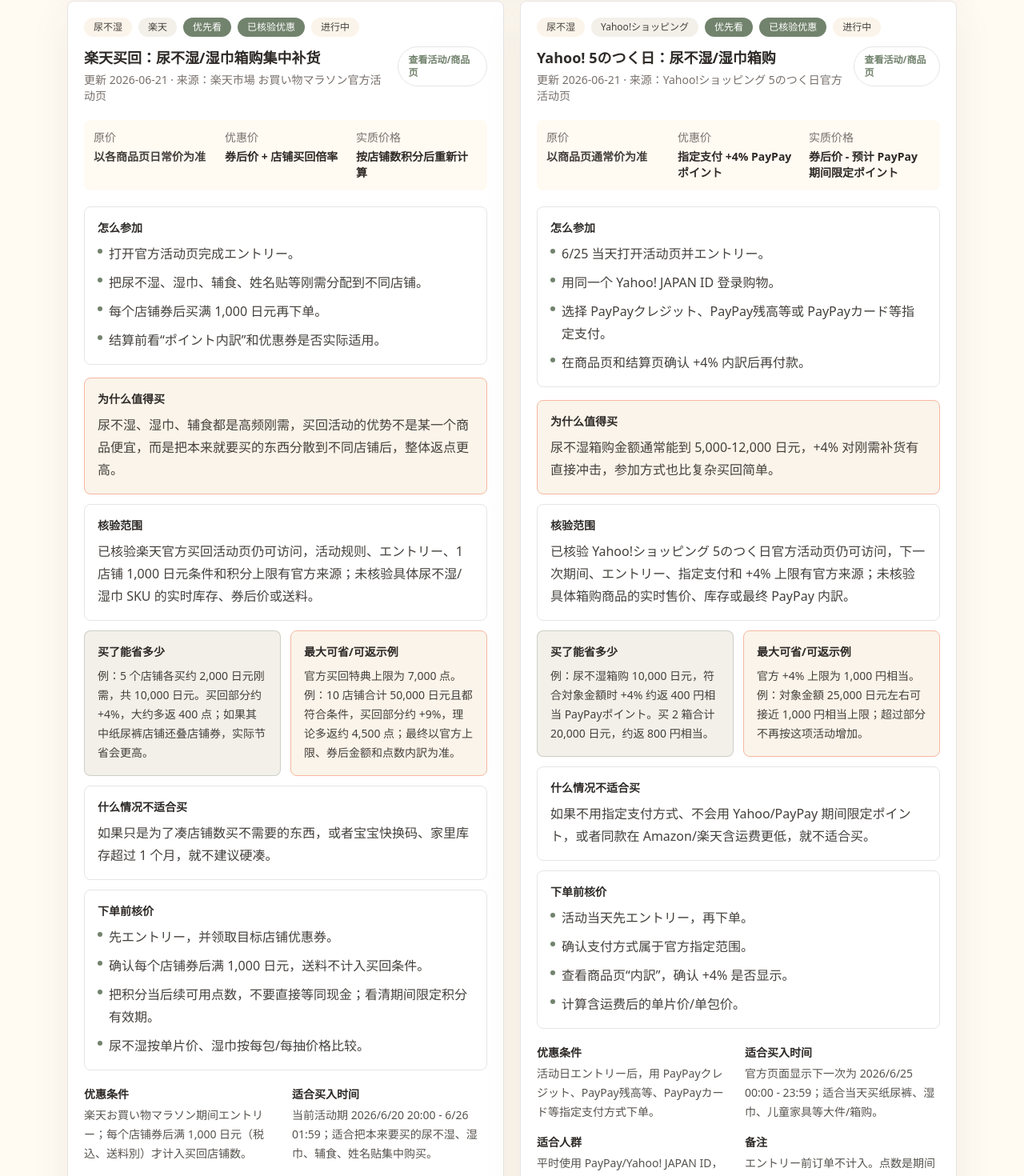
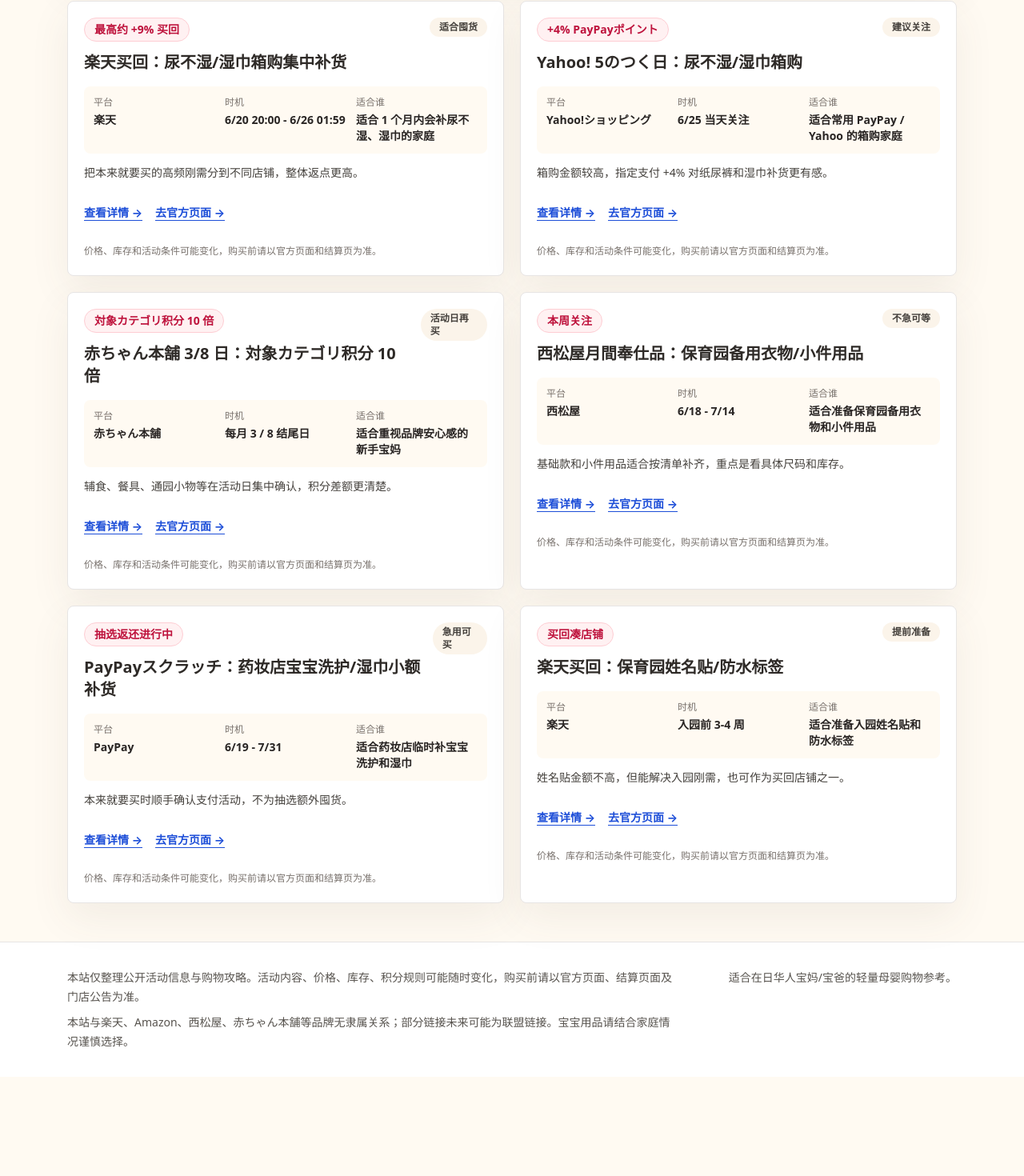
Before and after one commit to fengchuanli/mama-save-jp, a Next.js app: page /deals in a window 1280 px wide. Shown: the part 510-1980 px from the top of the page at 80% size. After the commit the page ends 1856 px from the top, so only its background shows below. Built offline with nearby package versions, Linux system fonts and the light colour scheme.

Commit message:
轻量化首页值得买展示

```diff
--- a/components/DealCard.tsx
+++ b/components/DealCard.tsx
@@ -1,38 +1,21 @@
+import Link from "next/link";
 import type { Deal } from "@/lib/types";
 
-const priorityLabel = {
-  high: "优先看",
-  medium: "可关注",
-  low: "按需买"
-};
+const ctaClass =
+  "inline-flex min-h-[44px] items-center text-sm font-bold text-blue-700 underline underline-offset-4 transition hover:text-blue-900";
 
-const dataStatusLabel = {
-  sample: "示例数据",
-  verified: "已核验优惠"
-};
-
-const dataStatusClass = {
-  sample: "bg-stone-100 text-stone-600",
-  verified: "bg-tea text-white"
-};
-
-const availabilityStatusLabel = {
-  unknown: "待确认",
-  active: "进行中",
-  expired: "已过期",
-  unavailable: "已下架"
-};
-
-const availabilityStatusClass = {
-  unknown: "bg-stone-100 text-stone-600",
-  active: "bg-linen text-stone-700",
-  expired: "bg-amber-100 text-amber-800",
-  unavailable: "bg-rose-100 text-rose-800"
-};
+function MiniMeta({ label, value }: { label: string; value: string }) {
+  return (
+    <div>
+      <p className="text-xs text-stone-500">{label}</p>
+      <p className="mt-1 text-sm font-semibold leading-5 text-stone-800">{value}</p>
+    </div>
+  );
+}
 
 function BulletList({ items }: { items: string[] }) {
   return (
-    <ul className="mt-2 space-y-2 text-sm leading-6 text-stone-700 sm:text-base sm:leading-7">
+    <ul className="mt-2 space-y-2 text-sm leading-6 text-stone-700">
       {items.map((item) => (
         <li key={item} className="flex gap-2">
           <span className="mt-2 h-1.5 w-1.5 shrink-0 rounded-full bg-tea" />
@@ -43,161 +26,104 @@
   );
 }
 
+export function DealSummaryCard({ deal }: { deal: Deal }) {
+  return (
+    <article className="rounded-lg border border-stone-200 bg-white p-4 shadow-soft sm:p-5">
+      <p className="inline-flex rounded-full border border-rose-200 bg-rose-50 px-3 py-1 text-sm font-bold text-rose-700">
+        {deal.highlight}
+      </p>
+      <h3 className="mt-3 text-lg font-semibold leading-7 text-ink">{deal.title}</h3>
+      <div className="mt-3 grid grid-cols-2 gap-3">
+        <MiniMeta label="平台" value={deal.platform} />
+        <MiniMeta label="时机" value={deal.shortPeriod} />
+      </div>
+      <div className="mt-3 flex flex-wrap items-center gap-2">
+        <span className="rounded-full bg-linen px-3 py-1 text-xs font-semibold text-stone-700">
+          {deal.recommendationLabel}
+        </span>
+        <span className="text-sm leading-6 text-stone-600">{deal.targetSummary}</span>
+      </div>
+      <Link href={`/deals#${deal.id}`} className={ctaClass}>
+        查看详情 →
+      </Link>
+    </article>
+  );
+}
+
 export function DealCard({ deal }: { deal: Deal }) {
-  const hasPrice = Boolean(deal.originalPrice || deal.salePrice || deal.effectivePrice);
-  const content = (
-    <>
-      <div className="mb-3 flex flex-wrap items-center gap-1.5 sm:gap-2">
-        <span className="rounded-full bg-linen px-2.5 py-1 text-xs font-medium text-stone-700 sm:px-3">
-          {deal.category}
+  return (
+    <article id={deal.id} className="scroll-mt-24 rounded-lg border border-stone-200 bg-white p-4 shadow-soft sm:p-5">
+      <div className="flex flex-col gap-3 sm:flex-row sm:items-start sm:justify-between">
+        <div>
+          <p className="inline-flex rounded-full border border-rose-200 bg-rose-50 px-3 py-1 text-sm font-bold text-rose-700">
+            {deal.highlight}
+          </p>
+          <h3 className="mt-3 text-lg font-semibold leading-7 text-ink sm:text-xl">{deal.title}</h3>
+        </div>
+        <span className="w-fit rounded-full bg-linen px-3 py-1 text-xs font-semibold text-stone-700">
+          {deal.recommendationLabel}
         </span>
-        <span className="rounded-full bg-mist px-2.5 py-1 text-xs font-medium text-stone-700 sm:px-3">
-          {deal.platform}
-        </span>
-        <span className="rounded-full bg-tea px-2.5 py-1 text-xs font-medium text-white sm:px-3">
-          {priorityLabel[deal.priority]}
-        </span>
-        <span
-          className={`rounded-full px-2.5 py-1 text-xs font-medium sm:px-3 ${dataStatusClass[deal.dataStatus]}`}
-        >
-          {dataStatusLabel[deal.dataStatus]}
-        </span>
-        <span
-          className={`rounded-full px-2.5 py-1 text-xs font-medium sm:px-3 ${availabilityStatusClass[deal.availabilityStatus]}`}
-        >
-          {availabilityStatusLabel[deal.availabilityStatus]}
-        </span>
-        {!hasPrice ? (
-          <span className="rounded-full bg-peach px-2.5 py-1 text-xs font-medium text-ink sm:px-3">
-            攻略型推荐
-          </span>
+      </div>
+
+      <div className="mt-4 grid grid-cols-2 gap-3 rounded-lg bg-cream p-3 sm:grid-cols-3">
+        <MiniMeta label="平台" value={deal.platform} />
+        <MiniMeta label="时机" value={deal.shortPeriod} />
+        <MiniMeta label="适合谁" value={deal.targetSummary} />
+      </div>
+
+      <p className="mt-3 text-sm leading-6 text-stone-700">{deal.detailReason}</p>
+
+      <div className="mt-4 flex flex-wrap gap-4">
+        <details className="group">
+          <summary className={`${ctaClass} cursor-pointer list-none`}>
+            查看详情 →
+          </summary>
+          <div className="mt-4 grid gap-4 border-t border-stone-200 pt-4 lg:grid-cols-2">
+            {deal.participationSteps?.length ? (
+              <section>
+                <h4 className="text-sm font-semibold text-ink">参加方法</h4>
+                <BulletList items={deal.participationSteps} />
+              </section>
+            ) : null}
+
+            <section>
+              <h4 className="text-sm font-semibold text-ink">购买前确认</h4>
+              <BulletList items={deal.checkBeforeBuying} />
+            </section>
+
+            {deal.savingsExample ? (
+              <section>
+                <h4 className="text-sm font-semibold text-ink">省钱示例</h4>
+                <p className="mt-2 text-sm leading-6 text-stone-700">{deal.savingsExample}</p>
+              </section>
+            ) : null}
+
+            <section>
+              <h4 className="text-sm font-semibold text-ink">来源与更新</h4>
+              <dl className="mt-2 space-y-2 text-sm leading-6 text-stone-700">
+                <div>
+                  <dt className="font-semibold text-ink">更新时间</dt>
+                  <dd>{deal.updatedAt}</dd>
+                </div>
+                <div>
+                  <dt className="font-semibold text-ink">来源名称</dt>
+                  <dd>{deal.sourceName}</dd>
+                </div>
+              </dl>
+            </section>
+          </div>
+        </details>
+
+        {deal.sourceUrl ? (
+          <a href={deal.sourceUrl} target="_blank" rel="noreferrer" className={ctaClass}>
+            去官方页面 →
+          </a>
         ) : null}
       </div>
 
-      <div className="flex flex-col gap-2 sm:flex-row sm:items-start sm:justify-between">
-        <div>
-          <h3 className="text-base font-semibold leading-7 text-ink sm:text-lg">{deal.title}</h3>
-          <p className="mt-1 text-xs leading-5 text-stone-500 sm:text-sm">
-            更新 {deal.updatedAt}
-            {deal.sourceName ? ` · 来源：${deal.sourceName}` : ""}
-          </p>
-        </div>
-        {deal.url ? (
-          <span className="text-xs font-semibold text-tea sm:rounded-full sm:border sm:border-stone-200 sm:px-3 sm:py-2">
-            查看活动/商品页
-          </span>
-        ) : (
-          <span className="text-xs font-semibold text-stone-400 sm:rounded-full sm:border sm:border-stone-200 sm:px-3 sm:py-2">
-            来源待确认
-          </span>
-        )}
-      </div>
-
-      {hasPrice ? (
-        <div className="mt-4 grid grid-cols-2 gap-3 rounded-lg bg-cream p-3 text-sm sm:mt-5 sm:grid-cols-3">
-          <div>
-            <p className="text-stone-500">原价</p>
-            <p className="mt-1 font-semibold text-stone-700">{deal.originalPrice || "以商品页为准"}</p>
-          </div>
-          <div>
-            <p className="text-stone-500">优惠价</p>
-            <p className="mt-1 font-semibold text-ink">{deal.salePrice || "看活动"}</p>
-          </div>
-          <div>
-            <p className="text-stone-500">实质价格</p>
-            <p className="mt-1 font-semibold text-ink">{deal.effectivePrice || "按积分计算"}</p>
-          </div>
-        </div>
-      ) : (
-        <div className="mt-4 rounded-lg bg-cream p-3 text-sm leading-6 text-stone-700 sm:mt-5 sm:p-4">
-          暂无固定价格，适合作为购买时机和避坑清单参考。
-        </div>
-      )}
-
-      {deal.participationSteps?.length ? (
-        <div className="mt-4 rounded-lg border border-stone-200 bg-white p-3 sm:mt-5 sm:p-4">
-          <p className="text-sm font-semibold text-ink">怎么参加</p>
-          <BulletList items={deal.participationSteps} />
-        </div>
-      ) : null}
-
-      <div className="mt-3 rounded-lg border border-peach bg-linen p-3 sm:mt-4 sm:p-4">
-        <p className="text-sm font-semibold text-ink">
-          {deal.availabilityStatus === "active" ? "为什么值得买" : "参考价值"}
-        </p>
-        <p className="mt-2 text-sm leading-6 text-stone-700 sm:text-base sm:leading-7">
-          {deal.whyWorthBuying}
-        </p>
-      </div>
-
-      {deal.verificationScope ? (
-        <div className="mt-3 rounded-lg border border-stone-200 bg-white p-3 sm:p-4">
-          <p className="text-sm font-semibold text-ink">核验范围</p>
-          <p className="mt-2 text-sm leading-6 text-stone-700 sm:text-base sm:leading-7">
-            {deal.verificationScope}
-          </p>
-        </div>
-      ) : null}
-
-      {(deal.savingsExample || deal.maxBenefitExample) && (
-        <div className="mt-3 grid gap-3 sm:grid-cols-2">
-          {deal.savingsExample ? (
-            <div className="rounded-lg border border-tea/30 bg-mist p-3 sm:p-4">
-              <p className="text-sm font-semibold text-ink">买了能省多少</p>
-              <p className="mt-2 text-sm leading-6 text-stone-700">{deal.savingsExample}</p>
-            </div>
-          ) : null}
-          {deal.maxBenefitExample ? (
-            <div className="rounded-lg border border-peach bg-linen p-3 sm:p-4">
-              <p className="text-sm font-semibold text-ink">最大可省/可返示例</p>
-              <p className="mt-2 text-sm leading-6 text-stone-700">{deal.maxBenefitExample}</p>
-            </div>
-          ) : null}
-        </div>
-      )}
-
-      <div className="mt-3 rounded-lg border border-stone-200 bg-white p-3 sm:p-4">
-        <p className="text-sm font-semibold text-ink">什么情况不适合买</p>
-        <p className="mt-2 text-sm leading-6 text-stone-700 sm:text-base sm:leading-7">
-          {deal.skipWhen}
-        </p>
-      </div>
-
-      <div className="mt-3 rounded-lg border border-stone-200 bg-white p-3 sm:p-4">
-        <p className="text-sm font-semibold text-ink">下单前核价</p>
-        <BulletList items={deal.checkBeforeBuying} />
-      </div>
-
-      <dl className="mt-4 grid gap-3 text-sm sm:mt-5 sm:gap-4 md:grid-cols-2">
-        <div>
-          <dt className="font-semibold text-ink">优惠条件</dt>
-          <dd className="mt-1 leading-6 text-stone-600">{deal.condition}</dd>
-        </div>
-        <div>
-          <dt className="font-semibold text-ink">适合买入时间</dt>
-          <dd className="mt-1 leading-6 text-stone-600">{deal.bestTime}</dd>
-        </div>
-        <div>
-          <dt className="font-semibold text-ink">适合人群</dt>
-          <dd className="mt-1 leading-6 text-stone-600">{deal.targetUser}</dd>
-        </div>
-        <div>
-          <dt className="font-semibold text-ink">备注</dt>
-          <dd className="mt-1 leading-6 text-stone-600">{deal.note}</dd>
-        </div>
-      </dl>
-    </>
-  );
-
-  return (
-    <article className="rounded-lg border border-stone-200 bg-white p-4 shadow-soft sm:p-5">
-      {deal.url ? (
-        <a href={deal.url} target="_blank" rel="noreferrer" className="block">
-          {content}
-        </a>
-      ) : (
-        content
-      )}
+      <p className="mt-4 text-xs leading-5 text-stone-500">
+        价格、库存和活动条件可能变化，购买前请以官方页面和结算页为准。
+      </p>
     </article>
   );
 }
--- a/data/deals.json
+++ b/data/deals.json
@@ -34,7 +34,13 @@
     "maxBenefitExample": "官方买回特典上限为 7,000 点。例：10 店铺合计 50,000 日元且都符合条件，买回部分约 +9%，理论多返约 4,500 点；最终以官方上限、券后金额和点数内訳为准。",
     "updatedAt": "2026-06-21",
     "priority": "high",
-    "sourceLevel": "official"
+    "sourceLevel": "official",
+    "highlight": "最高约 +9% 买回",
+    "shortPeriod": "6/20 20:00 - 6/26 01:59",
+    "recommendationLabel": "适合囤货",
+    "targetSummary": "适合 1 个月内会补尿不湿、湿巾的家庭",
+    "detailReason": "把本来就要买的高频刚需分到不同店铺，整体返点更高。",
+    "sourceUrl": "https://event.rakuten.co.jp/campaign/point-up/marathon/"
   },
   {
     "id": "yahoo-5day-diaper-box",
@@ -71,7 +77,13 @@
     "maxBenefitExample": "官方 +4% 上限为 1,000 円相当。例：対象金額 25,000 日元左右可接近 1,000 円相当上限；超过部分不再按这项活动增加。",
     "updatedAt": "2026-06-21",
     "priority": "high",
-    "sourceLevel": "official"
+    "sourceLevel": "official",
+    "highlight": "+4% PayPayポイント",
+    "shortPeriod": "6/25 当天关注",
+    "recommendationLabel": "建议关注",
+    "targetSummary": "适合常用 PayPay / Yahoo 的箱购家庭",
+    "detailReason": "箱购金额较高，指定支付 +4% 对纸尿裤和湿巾补货更有感。",
+    "sourceUrl": "https://shopping.yahoo.co.jp/promotion/campaign/5day/"
   },
   {
     "id": "akachan-3-8-baby-category",
@@ -108,7 +120,13 @@
     "maxBenefitExample": "适合把 5,000-10,000 日元以内刚需集中到活动日。例：10,000 日元订单若通常 100 点、10 倍日约 1,000 点，差额约 900 点；是否到手取决于対象カテゴリ和结算页内訳。",
     "updatedAt": "2026-06-21",
     "priority": "high",
-    "sourceLevel": "official"
+    "sourceLevel": "official",
+    "highlight": "対象カテゴリ积分 10 倍",
+    "shortPeriod": "每月 3 / 8 结尾日",
+    "recommendationLabel": "活动日再买",
+    "targetSummary": "适合重视品牌安心感的新手宝妈",
+    "detailReason": "辅食、餐具、通园小物等在活动日集中确认，积分差额更清楚。",
+    "sourceUrl": "https://shop.akachan.jp/shop/r/rse90/"
   },
   {
     "id": "nishimatsuya-monthly-nursery-items",
@@ -145,7 +163,13 @@
     "maxBenefitExample": "这类活动不是高返点，最大价值在“低价基础款一次配齐”。例：入园初期买 5-8 件基础衣物，若每件便宜 100-200 日元，可少花约 500-1,600 日元。",
     "updatedAt": "2026-06-21",
     "priority": "medium",
-    "sourceLevel": "official"
+    "sourceLevel": "official",
+    "highlight": "本周关注",
+    "shortPeriod": "6/18 - 7/14",
+    "recommendationLabel": "不急可等",
+    "targetSummary": "适合准备保育园备用衣物和小件用品",
+    "detailReason": "基础款和小件用品适合按清单补齐，重点是看具体尺码和库存。",
+    "sourceUrl": "https://www.24028.jp/"
   },
   {
     "id": "paypay-scratch-drugstore-baby-care",
@@ -182,7 +206,13 @@
     "maxBenefitExample": "官方活动页显示 PayPayスクラッチ类活动存在“最大全額”表达，但这是抽选结果，不是保证。评估时应按 0.5%-5% 小额返还来判断，不把 100% 当稳定收益。",
     "updatedAt": "2026-06-21",
     "priority": "medium",
-    "sourceLevel": "official"
+    "sourceLevel": "official",
+    "highlight": "抽选返还进行中",
+    "shortPeriod": "6/19 - 7/31",
+    "recommendationLabel": "急用可买",
+    "targetSummary": "适合药妆店临时补宝宝洗护和湿巾",
+    "detailReason": "本来就要买时顺手确认支付活动，不为抽选额外囤货。",
+    "sourceUrl": "https://paypay.ne.jp/event/matsuri202606-paypay-scratch/"
   },
   {
     "id": "rakuten-name-sticker-marathon",
@@ -219,6 +249,12 @@
     "maxBenefitExample": "如果同时买尿不湿、湿巾、辅食等凑到 10 店铺，姓名贴这单也参与整体 +9% 买回；1,500 日元订单约多返 135 点。",
     "updatedAt": "2026-06-21",
     "priority": "medium",
-    "sourceLevel": "official"
+    "sourceLevel": "official",
+    "highlight": "买回凑店铺",
+    "shortPeriod": "入园前 3-4 周",
+    "recommendationLabel": "提前准备",
+    "targetSummary": "适合准备入园姓名贴和防水标签",
+    "detailReason": "姓名贴金额不高，但能解决入园刚需，也可作为买回店铺之一。",
+    "sourceUrl": "https://search.rakuten.co.jp/search/mall/%E4%BF%9D%E8%82%B2%E5%9C%92+%E5%90%8D%E5%89%8D%E3%82%B7%E3%83%BC%E3%83%AB/"
   }
 ]
--- a/lib/types.ts
+++ b/lib/types.ts
@@ -5,6 +5,11 @@
   title: string;
   category: string;
   platform: string;
+  highlight: string;
+  shortPeriod: string;
+  recommendationLabel: string;
+  targetSummary: string;
+  detailReason: string;
   originalPrice?: string;
   salePrice?: string;
   effectivePrice?: string;
@@ -13,6 +18,7 @@
   targetUser: string;
   note: string;
   url?: string;
+  sourceUrl?: string;
   sourceName?: string;
   sourceLevel?: SourceLevel;
   dataStatus: "sample" | "verified";
```
Also changed, not shown: pages/deals.tsx (+4 -4 lines), pages/index.tsx (+10 -7 lines), scripts/validate-content.mjs (+11 -0 lines), 4 other files (tests, documents, lock files or other folders).
